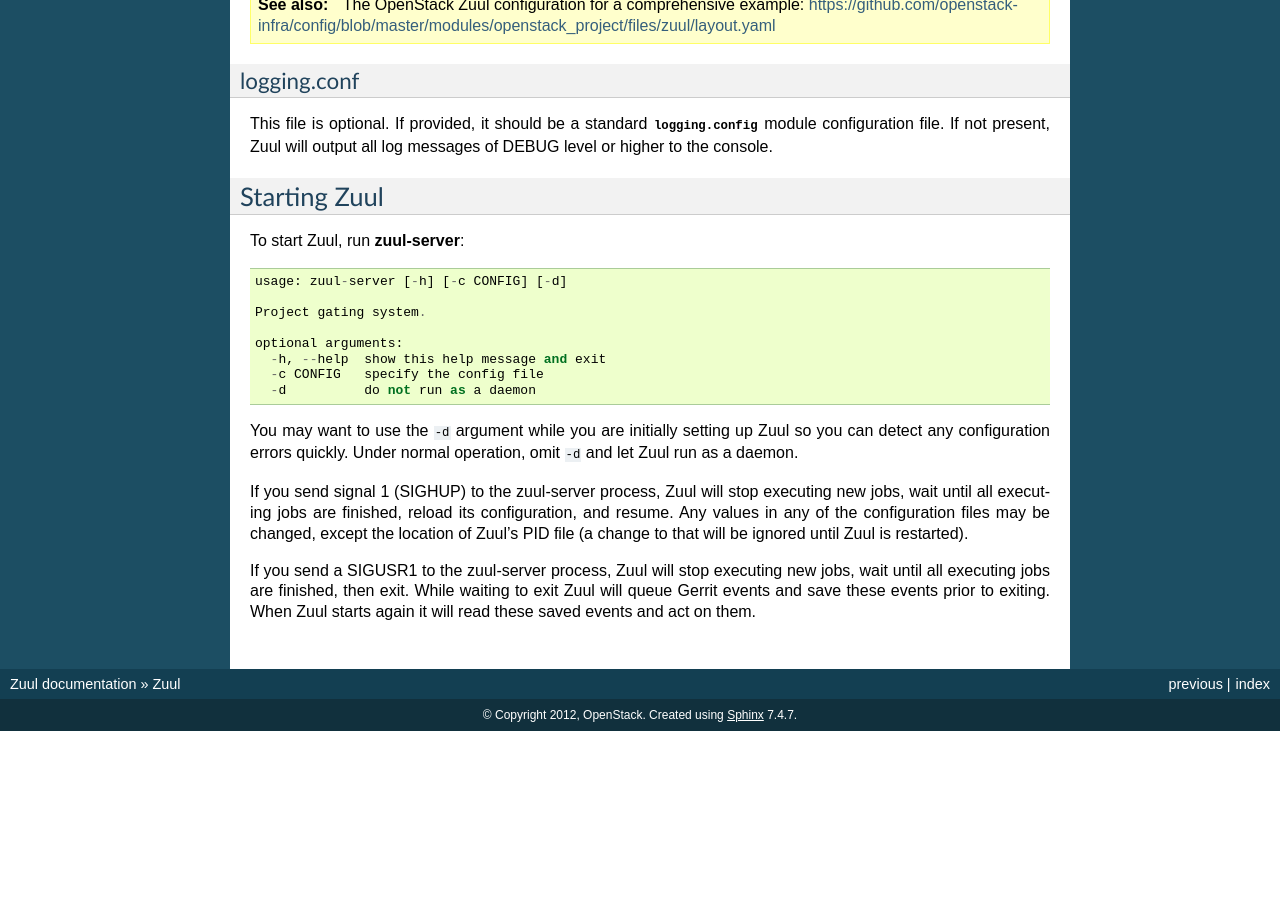
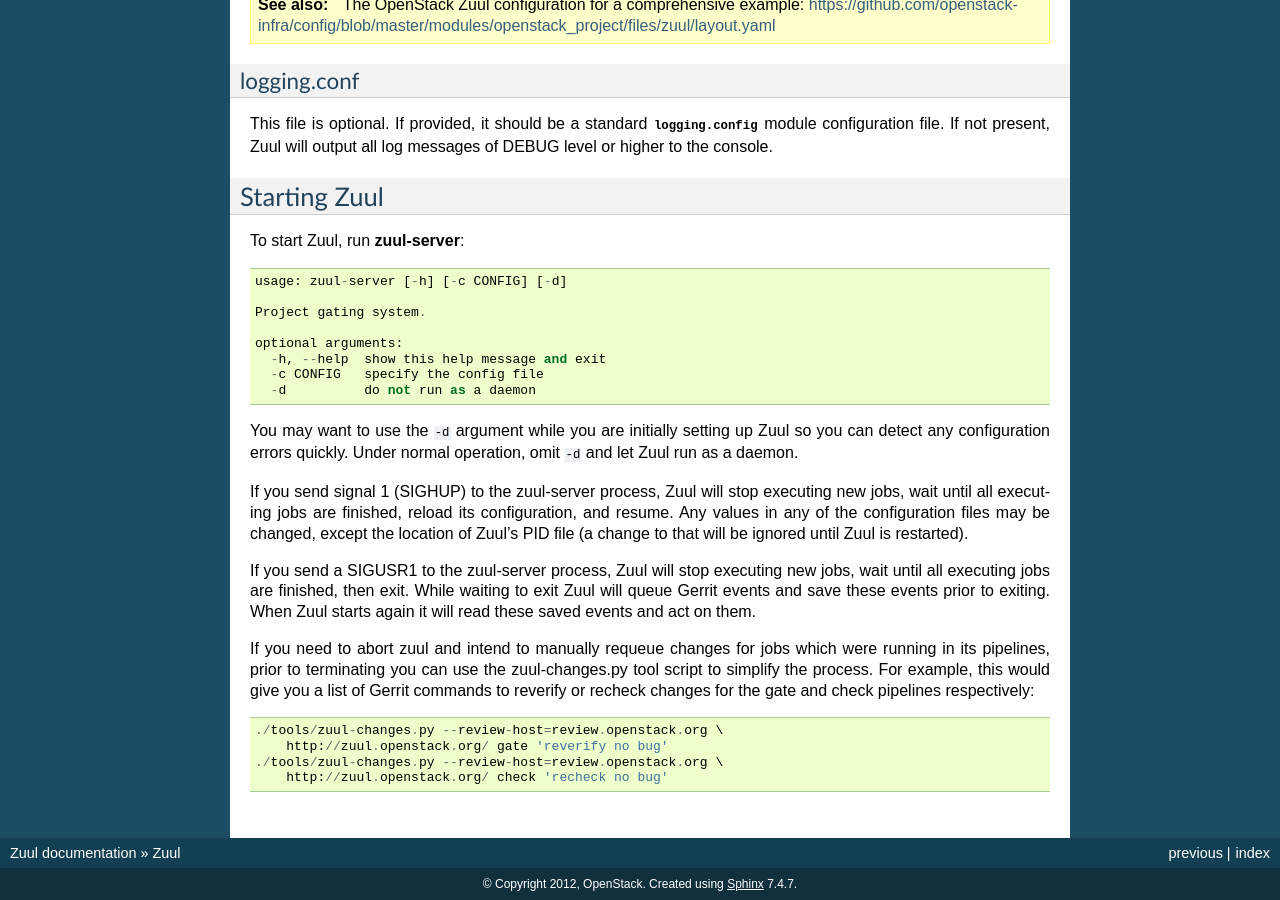
Before and after one commit to openstack-infra/zuul, a Sphinx documentation site: the page built from doc/source/zuul.rst, in a window 1280 px wide and 900 px high, scrolled down 7424 px. Built offline with Sphinx 7.4.7, drawn with Linux system fonts in a browser that asks for light colours; the version number could not be read and is left out; before the commit the page ends 8155 px from its top, so only the background shows below that.

Commit message:
Document zuul-changes.py tool script.
* doc/source/zuul.rst: Mention zuul-changes.py and provide sample
syntax in the restarting section.

Change-Id: I05888ca40e16681111e56b9ebf92acc3dc36175b
Reviewed-on: https://review.openstack.org/23938
Reviewed-by: Clark Boylan <clark.boylan@gmail.com>
Approved: Monty Taylor <mordred@inaugust.com>
Reviewed-by: Monty Taylor <mordred@inaugust.com>
Tested-by: Jenkins

```diff
--- a/doc/source/zuul.rst
+++ b/doc/source/zuul.rst
@@ -529,3 +529,14 @@
 then exit. While waiting to exit Zuul will queue Gerrit events and
 save these events prior to exiting. When Zuul starts again it will
 read these saved events and act on them.
+
+If you need to abort zuul and intend to manually requeue changes for
+jobs which were running in its pipelines, prior to terminating you can
+use the zuul-changes.py tool script to simplify the process. For
+example, this would give you a list of Gerrit commands to reverify or
+recheck changes for the gate and check pipelines respectively::
+
+  ./tools/zuul-changes.py --review-host=review.openstack.org \
+      http://zuul.openstack.org/ gate 'reverify no bug'
+  ./tools/zuul-changes.py --review-host=review.openstack.org \
+      http://zuul.openstack.org/ check 'recheck no bug'
```
